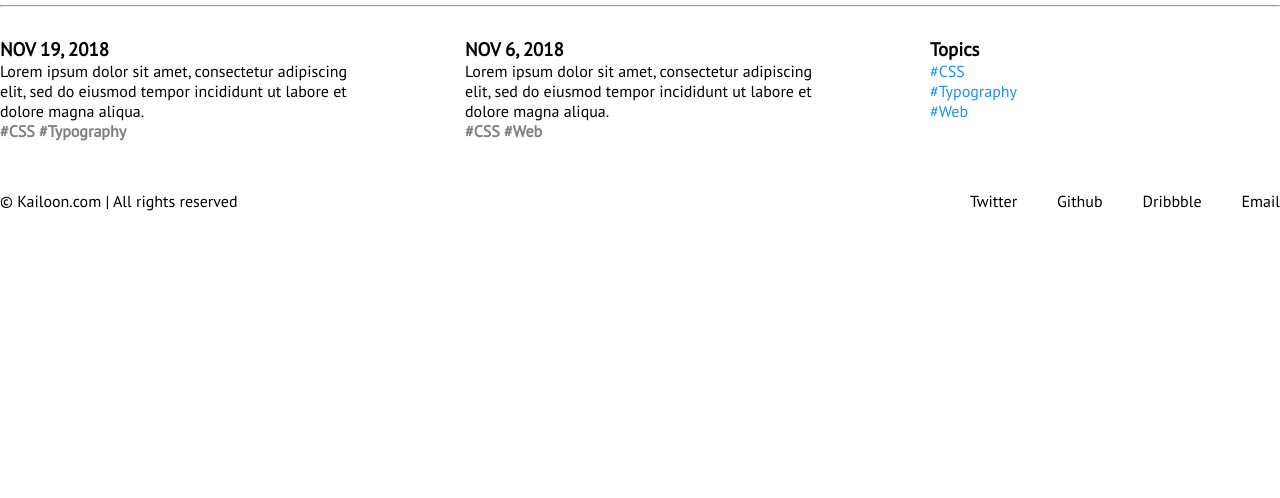
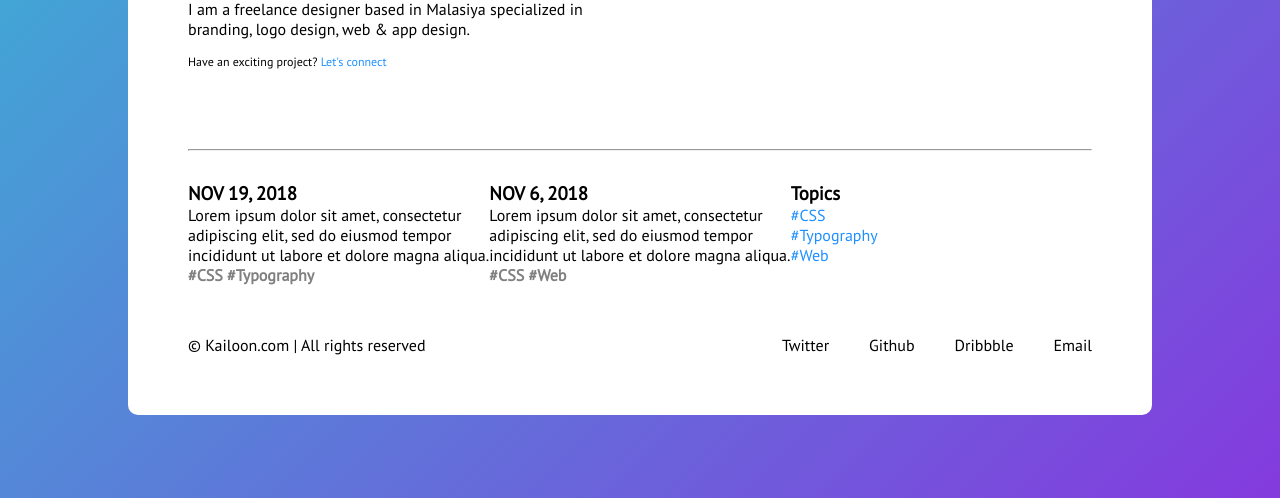
Before and after one commit to yash-sharma01/Landing-Page-CSS-Flexbox, a plain HTML site: page index.html in a window 1280 px wide. Shown: the part 302-800 px from the top of the page. Drawn offline with Linux system fonts and the light colour scheme.

Commit message:
completed css

```diff
--- a/SASS/main.scss
+++ b/SASS/main.scss
@@ -14,15 +14,30 @@ li {
   list-style: none;
 }
 
+body {
+  background: linear-gradient(135deg, #37b7d4, #843ade);
+  // background-image: linear-gradient(direction, color-stop1, color-stop2, ...);
+  display: flex;
+  height: 100vh;
+  align-items: center;
+  .container {
+    border-radius: 10px;
+    background-color: white;
+    padding: 60px;
+    width: 80%;
+    margin: 0 auto;
+  }
+}
+
 nav {
   display: flex;
   justify-content: space-between;
-}
-.nav-list {
-  display: flex;
-}
-.nav-list-item {
-  margin-left: 40px;
+  .nav-list {
+    display: flex;
+    .nav-list-item {
+      margin-left: 40px;
+    }
+  }
 }
 
 .main {
```
Also changed, not shown: CSS/main.css, 1 other file.
